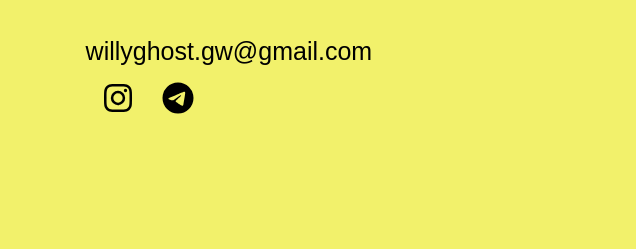
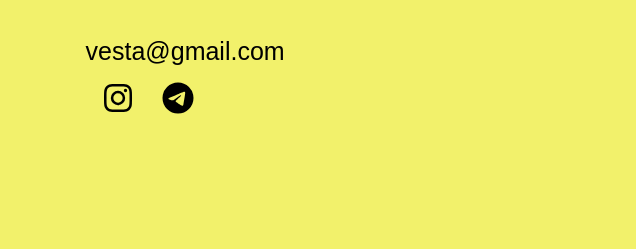
Before and after one commit to RedGhostUa/Vesta, a plain HTML site: page index/index.html in a window 1280 px wide. Shown: the part 7019-7268 px from the top of the page, 644-1280 px from the left. Drawn offline with nearby package versions, Linux system fonts and the light colour scheme.

Commit message:
Update index.html

```diff
--- a/index/index.html
+++ b/index/index.html
@@ -624,7 +624,7 @@ $(document).ready(function(){
         </ul>
       </div>
 
-      <a href="mailto:willyghost.gw@gmail.com">willyghost.gw@gmail.com</a>
+      <a href="mailto:willyghost.gw@gmail.com">vesta@gmail.com</a>
       <div class="soc-networks">
         <a href="">
           <i class="fab fa-instagram"></i>
```
